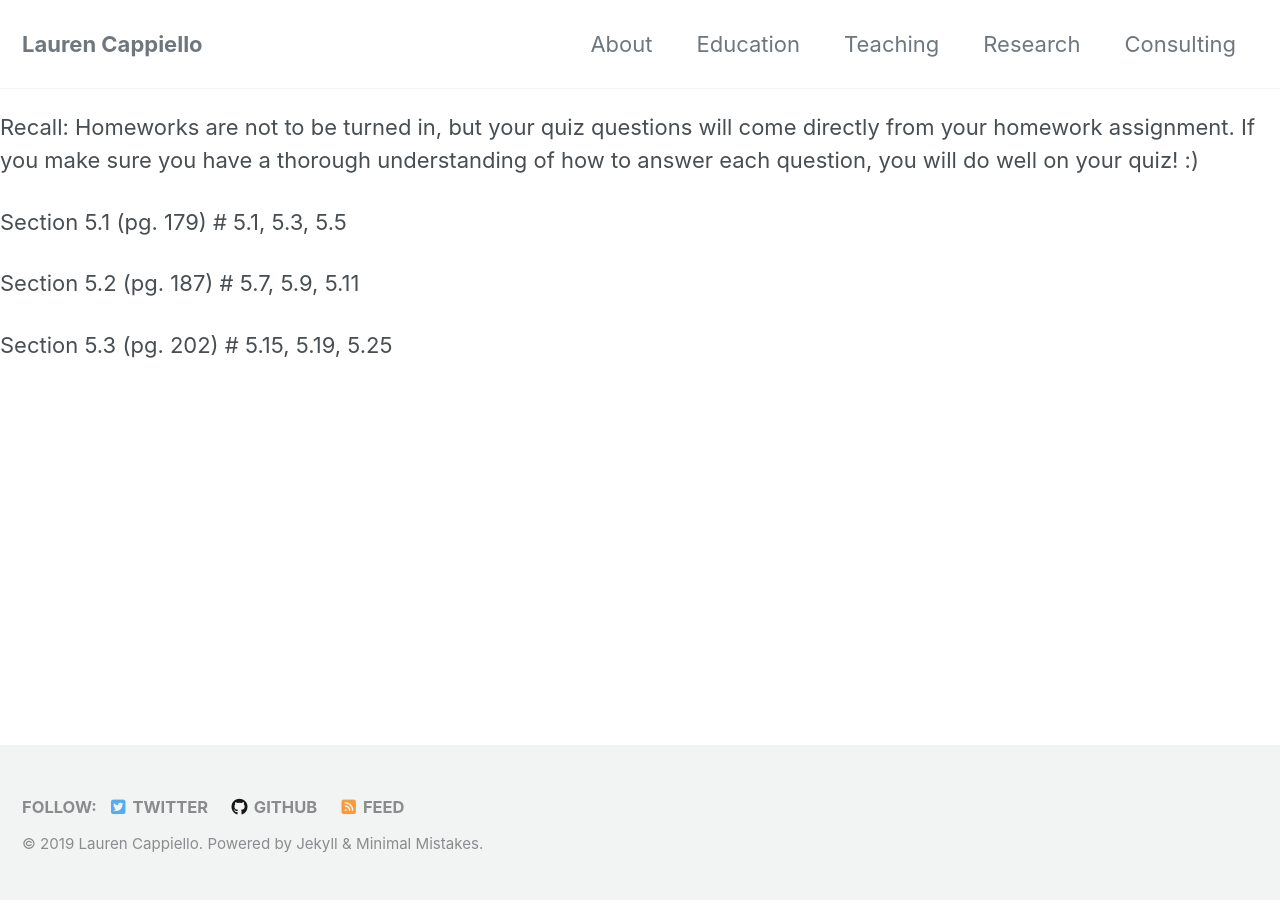
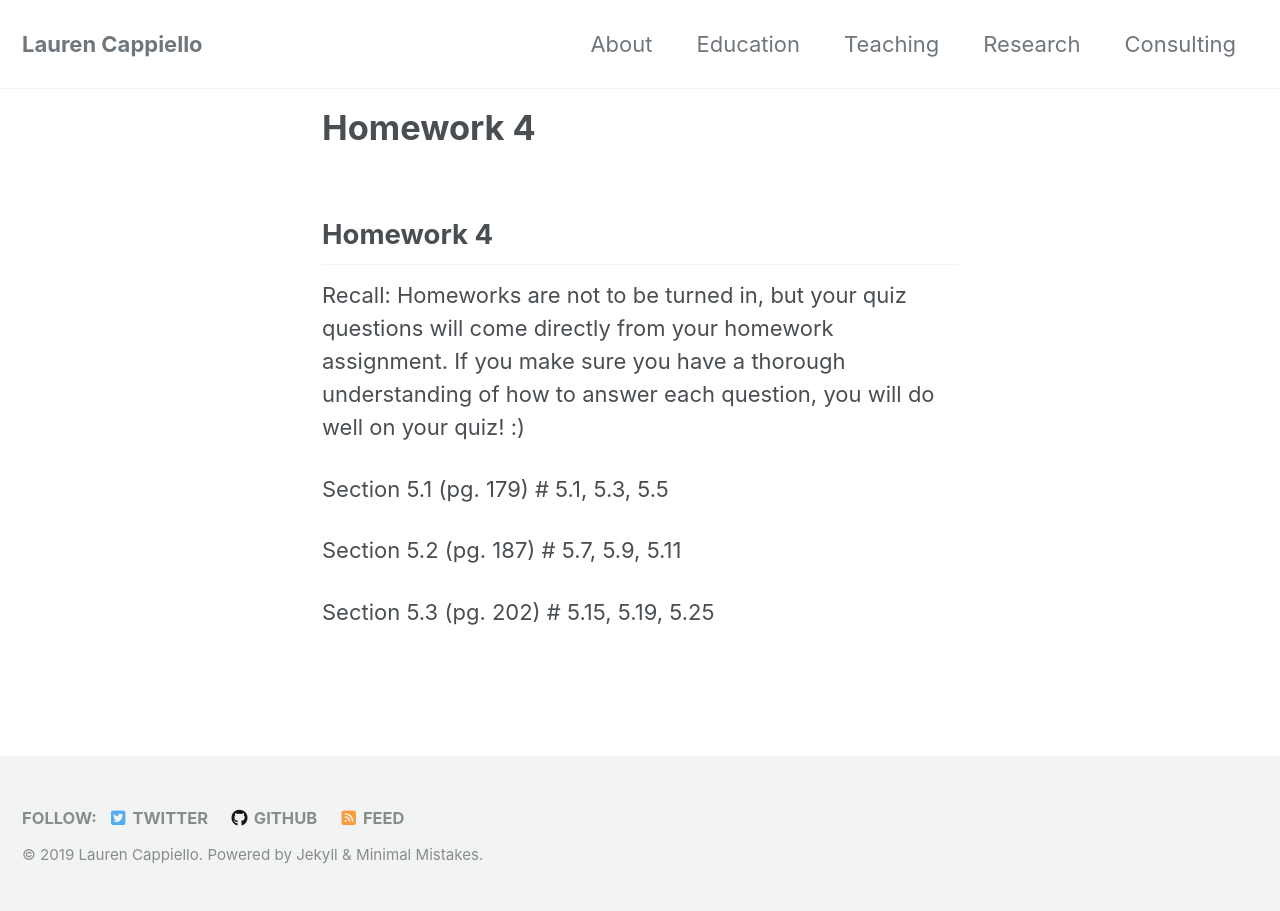
Before and after one commit to lgpcappiello/lgpcappiello.github.io, a Jekyll site: the page built from teaching/stat100a/hw4.md, in a window 1280 px wide. Built offline with Jekyll 4.4.1, drawn with Linux system fonts in a browser that asks for light colours; cached includes are drawn as plain includes; nearby versions of some CDN libraries; our own code applies the rules of GitHub Pages for plain Markdown files.

Commit message:
Update hw4.md

```diff
--- a/teaching/stat100a/hw4.md
+++ b/teaching/stat100a/hw4.md
@@ -1,3 +1,9 @@
+---
+layout: single
+---
+
+## Homework 4
+
 Recall: Homeworks are not to be turned in, but your quiz questions will come directly from your homework assignment. If you make sure you have a thorough understanding of how to answer each question, you will do well on your quiz! :)
 
 Section 5.1 (pg. 179) # 5.1, 5.3, 5.5
```
